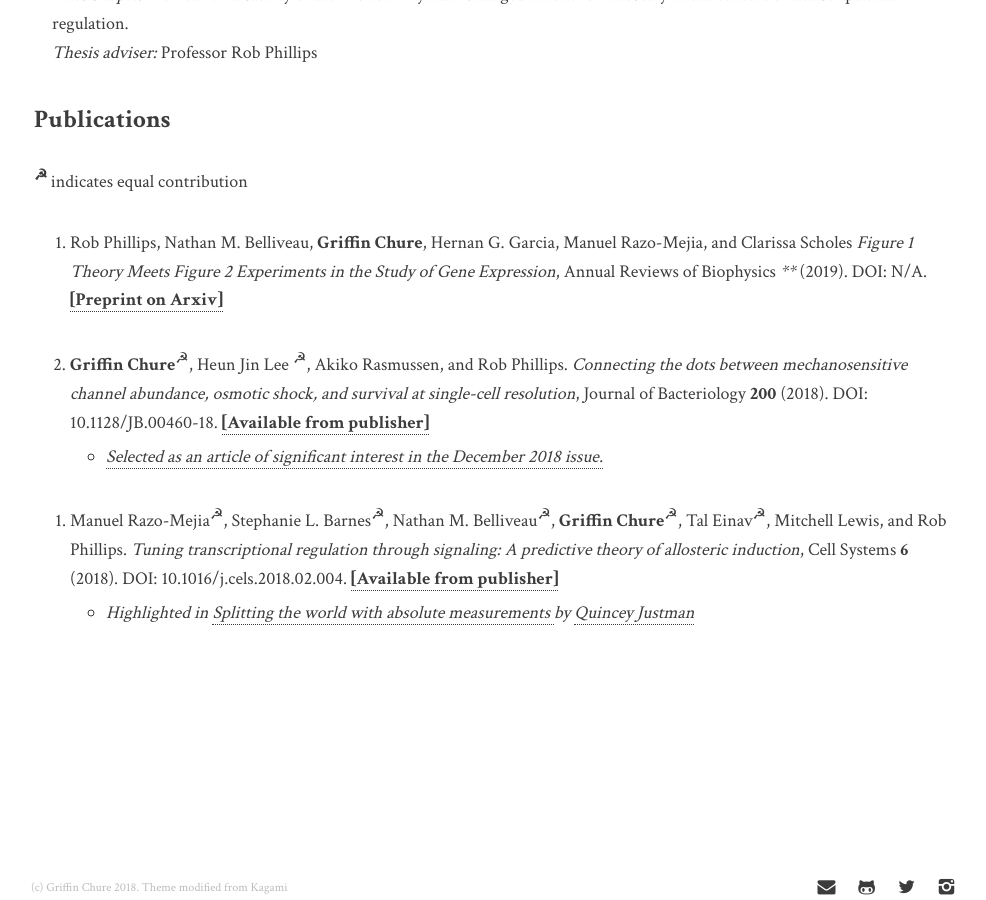
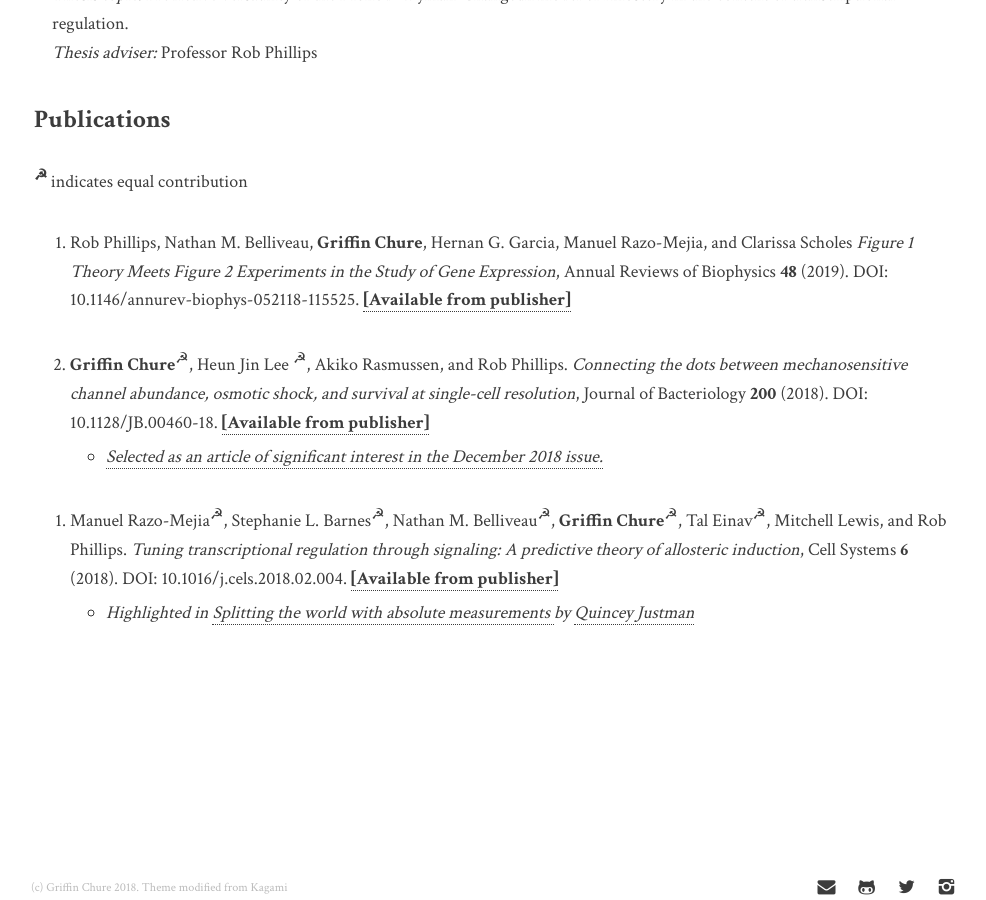
Before and after one commit to gchure/gchure.github.io, a Jekyll site: the page built from _posts/2017-03-07-curriculum_vitae.md, in a window 1280 px wide and 900 px high, scrolled down 879 px. Shown: the whole window, without its empty margins (146-1132 px from the left). Built offline with Jekyll 4.4.1, drawn with Linux system fonts in a browser that asks for light colours.

Commit message:
Update of annual reviews

```diff
--- a/_data/pubs.yaml
+++ b/_data/pubs.yaml
@@ -3,9 +3,10 @@
   authors: "Rob Phillips, Nathan M. Belliveau, **Griffin Chure**, Hernan G. Garcia, Manuel Razo-Mejia, and Clarissa Scholes"
   journal: "Annual Reviews of Biophysics"
   year: 2019
-  DOI: N/A
+  volume: 48
+  DOI:  10.1146/annurev-biophys-052118-115525
   links:
-    Preprint on Arxiv: "https://arxiv.org/abs/1812.11627"
+    Available from publisher: "https://www.annualreviews.org/doi/abs/10.1146/annurev-biophys-052118-115525"
 
 - pub:
   title: "Connecting the dots between mechanosensitive channel abundance, osmotic shock, and survival at single-cell resolution"
--- a/_posts/2017-03-07-curriculum_vitae.md
+++ b/_posts/2017-03-07-curriculum_vitae.md
@@ -5,7 +5,7 @@
 permalink: cv
 ---
 
-[**Download PDF <i class="icon-pdf"></i>**]({{ site.baseurl}}/assets/GriffinChure_CV_201903.pdf)
+[**Download PDF <i class="icon-pdf"></i>**]({{ site.baseurl}}/assets/GriffinChure_CV_201905.pdf)
 
 ## Education
 **A.Sc. General Studies**, Utah State University, *2009*<br/>
```
Also changed, not shown: _includes/cv.md (+4 -2 lines), 1 other file.
